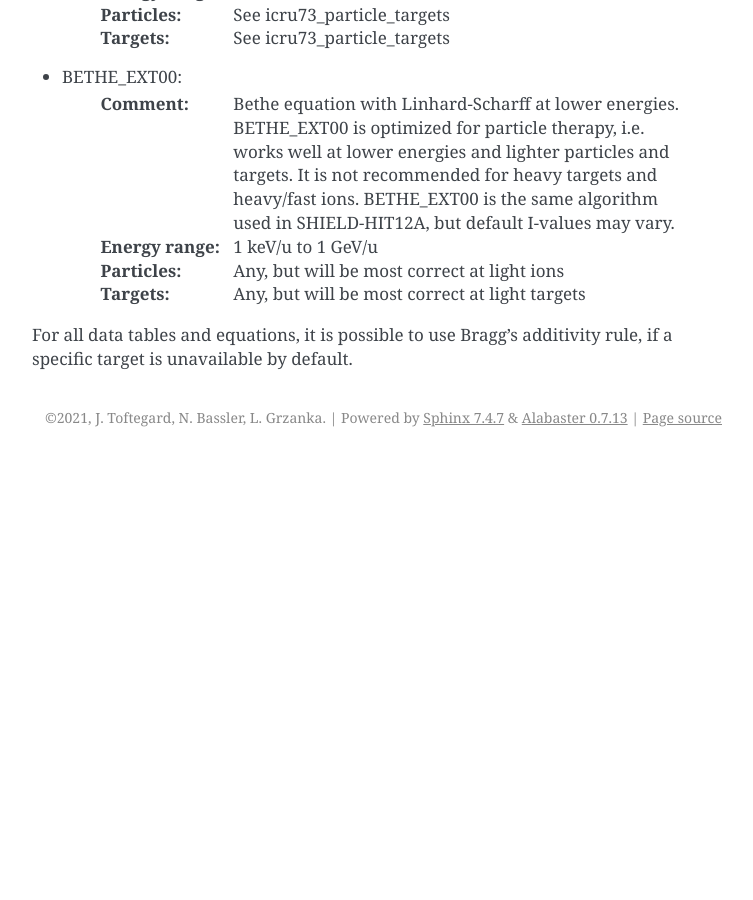
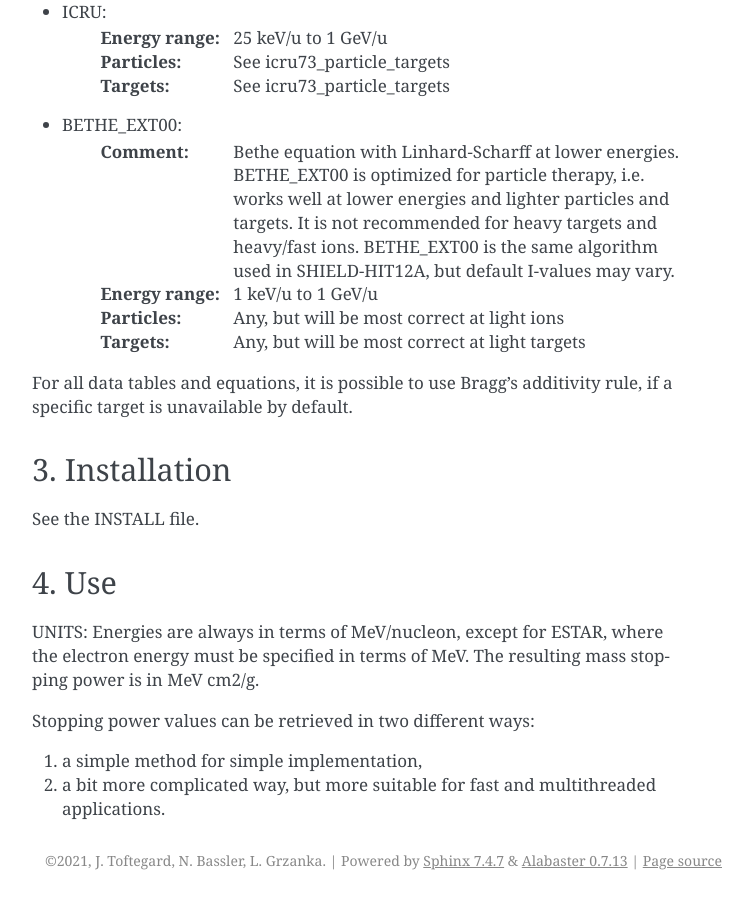
Before and after one commit to APTG/libdedx, a Sphinx documentation site: the page built from docs/source/index.rst, in a window 1280 px wide and 900 px high, scrolled down 1629 px. Shown: the whole window, without its empty margins (388-1141 px from the left). Built offline with Sphinx 7.4.7, drawn with Linux system fonts in a browser that asks for light colours; before the commit the page ends 2086 px from its top, so only the background shows below that; some of the changed text lies outside the part shown.

Commit message:
cleaning main readme

```diff
--- a/docs/source/index.rst
+++ b/docs/source/index.rst
@@ -77,3 +77,20 @@ A web front end is available on http://dedx.au.dk
    :Targets: Any, but will be most correct at light targets
 
 For all data tables and equations, it is possible to use Bragg's additivity rule, if a specific target is unavailable by default.
+
+***************
+3. Installation
+***************
+
+See the INSTALL file.
+
+******
+4. Use
+******
+
+UNITS: Energies are always in terms of MeV/nucleon, except for ESTAR, where the electron energy must be specified in terms of MeV. The resulting mass stopping power is in MeV cm2/g.
+
+Stopping power values can be retrieved in two different ways:
+
+1. a simple method for simple implementation,
+2. a bit more complicated way, but more suitable for fast and multithreaded applications.
```
Also changed, not shown: 1 other file.
